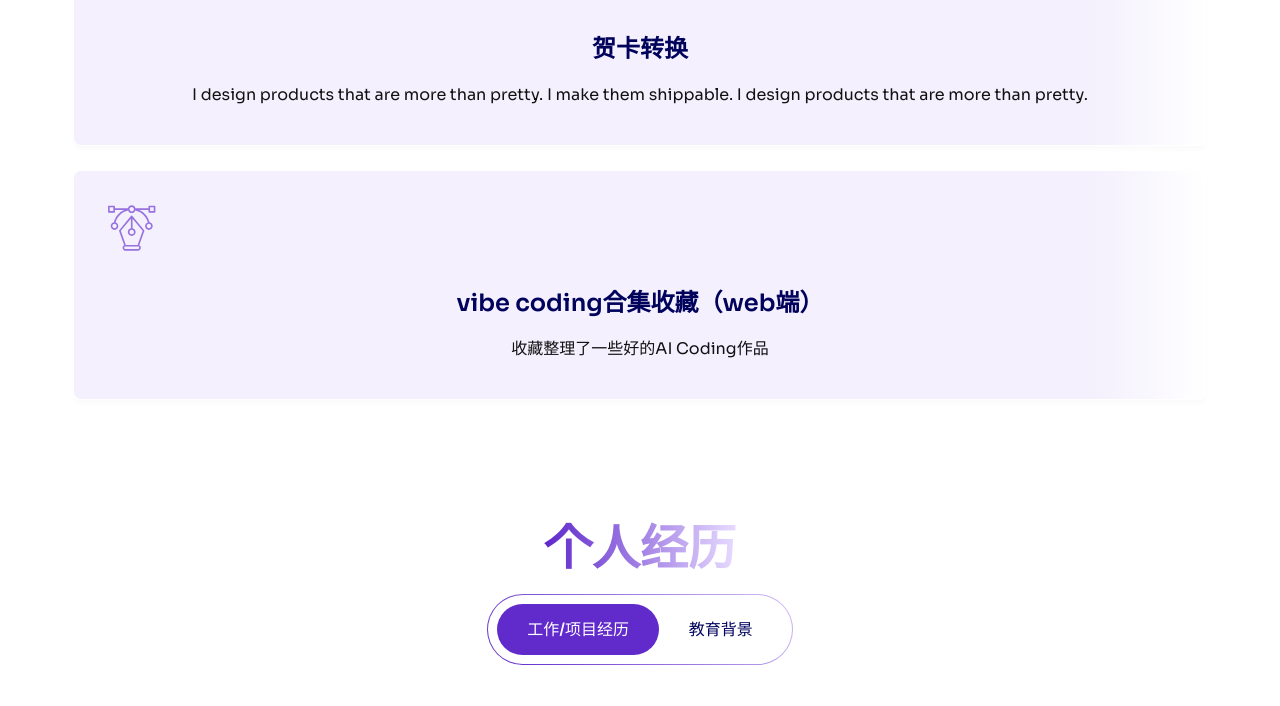
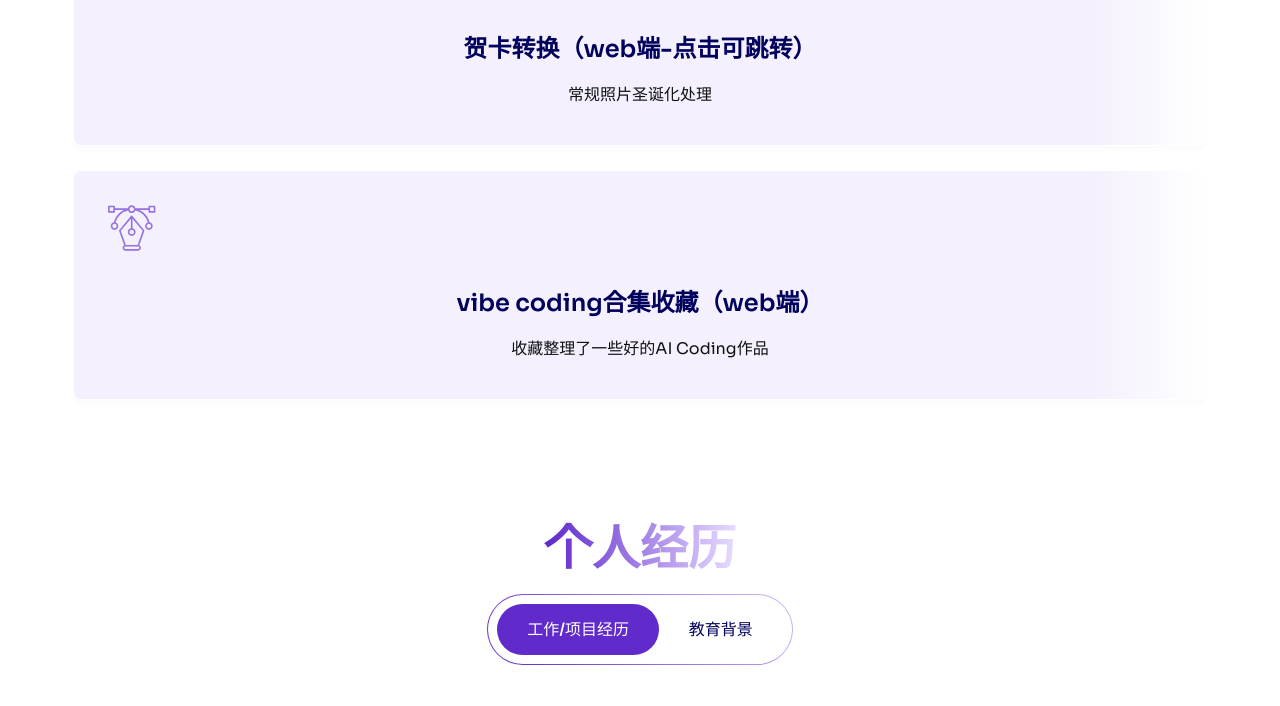
Before and after one commit to echo11183/Personal-website, a plain HTML site: page index.html in a window 1280 px wide. Shown: the part 1414-2120 px from the top of the page. Drawn offline with Linux system fonts and the light colour scheme.

Commit message:
Update index.html

```diff
--- a/index.html
+++ b/index.html
@@ -346,16 +346,16 @@
                         <!-- card content -->
                         <div class="service_card wow animate__animated animate__fadeInUp">
                             <div class="card-header">
-                                <img src="assets/img/service/branding-design.svg" height="48" width="48" alt="card image">
+                                <img src="assets/img/service/coding.svg" height="48" width="48" alt="card image">
 
                             </div>
                             <h4 class="title">
-                                <a href="#">
-                                    贺卡转换
+                                <a href="https://merry-christmas-echo.vercel.app/" target="_blank" rel="noopener noreferrer">
+                                    贺卡转换（web端-点击可跳转）
                                 </a>
                             </h4>
                             <p class="content">
-                                I design products that are more than pretty. I make them shippable. I design products that are more than pretty.
+                                常规照片圣诞化处理
                             </p>
                         </div>
                     </div>
```
